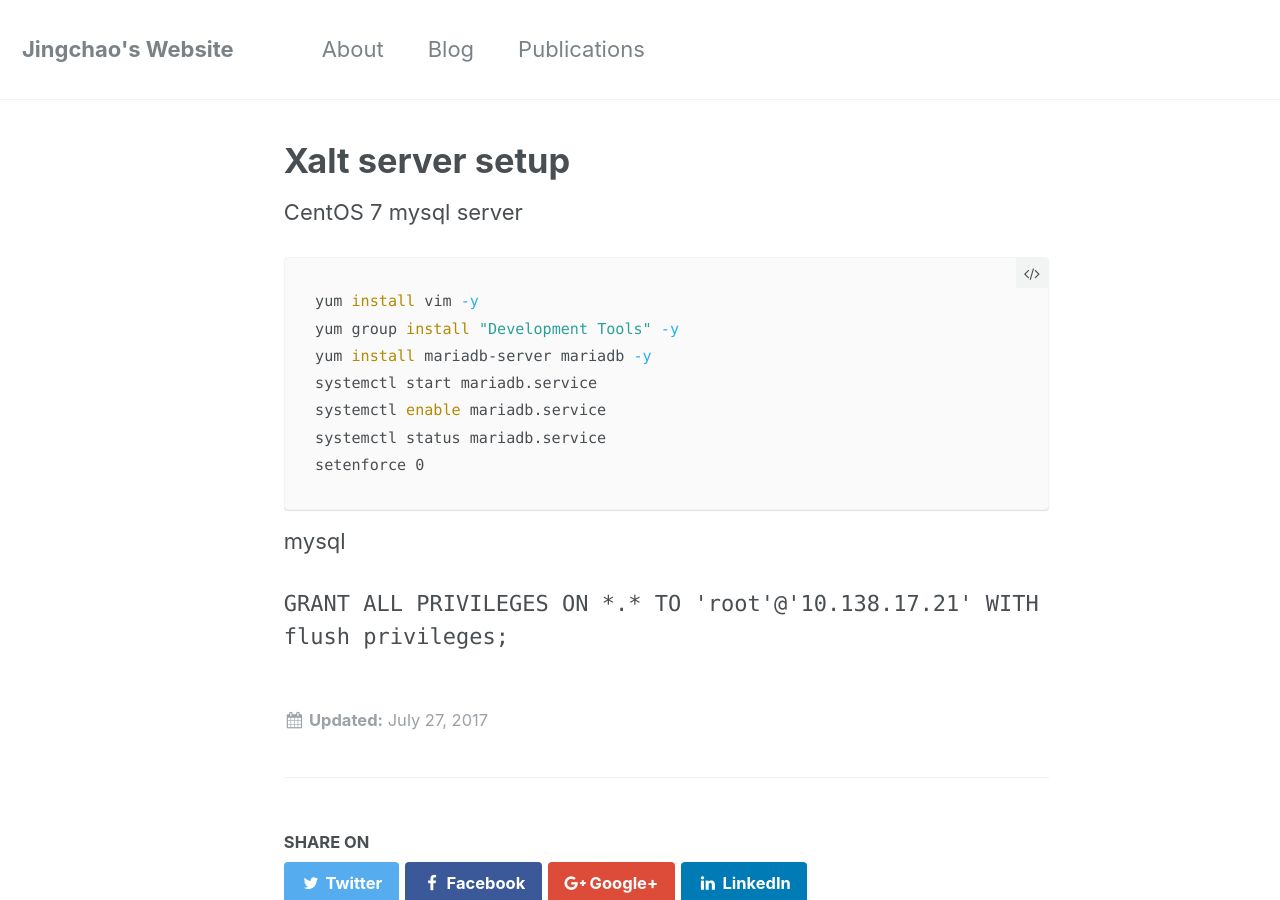
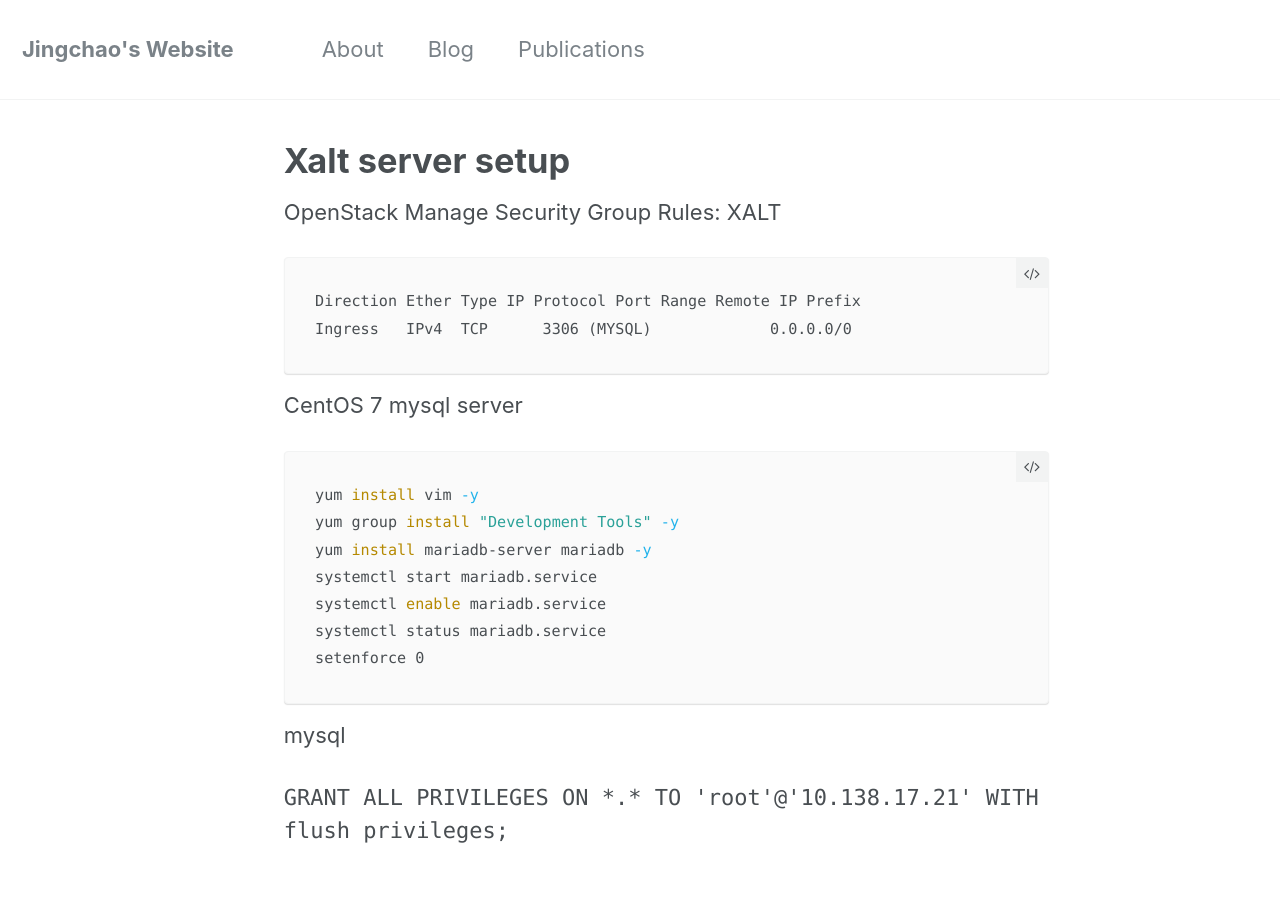
Before and after one commit to JingchaoZhang/JingchaoZhang.github.io, a Jekyll site: the page built from _posts/2017-07-27-XALT Server Setup.md, in a window 1280 px wide and 900 px high. Built offline with Jekyll 4.4.1, drawn with Linux system fonts in a browser that asks for light colours.

Commit message:
Update 2017-07-27-XALT Server Setup.md

````diff
--- a/_posts/2017-07-27-XALT Server Setup.md
+++ b/_posts/2017-07-27-XALT Server Setup.md
@@ -2,6 +2,13 @@
 layout: single
 author_profile: false
 ---
+
+OpenStack Manage Security Group Rules: XALT
+
+```
+Direction Ether Type IP Protocol Port Range Remote IP Prefix
+Ingress	  IPv4	TCP	 3306 (MYSQL)	          0.0.0.0/0
+```
 
 CentOS 7 mysql server
 ```bash
````
